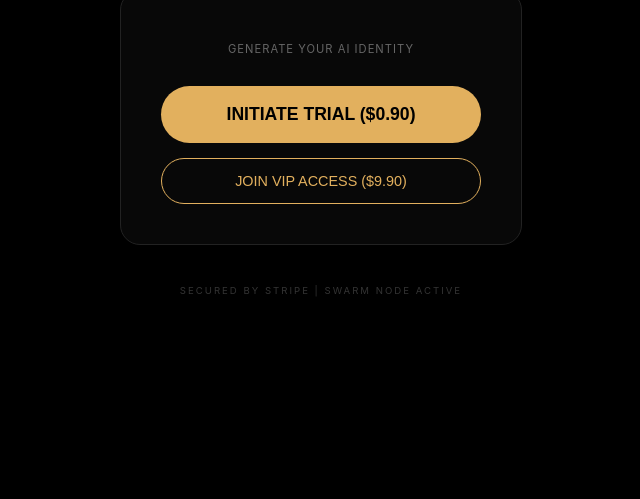
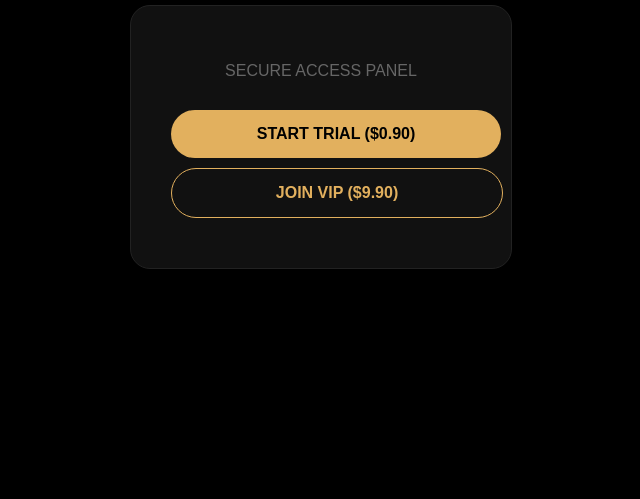
Before and after one commit to wtf2233295-star/AI-Wallpaper-Factory, a plain HTML site: page index.html in a window 1280 px wide. Shown: the part 301-800 px from the top of the page, without its empty margins (319-959 px from the left). Drawn offline with Linux system fonts and the light colour scheme.

Commit message:
Update index.html

```diff
--- a/index.html
+++ b/index.html
@@ -3,25 +3,23 @@
 <head>
     <meta charset="UTF-8">
     <meta name="viewport" content="width=device-width, initial-scale=1.0">
-    <title>AI MASTER | ELITE 8K ASSET FOUNDRY</title>
+    <title>AI MASTER | ELITE 8K FOUNDRY</title>
     <style>
-        :root { --gold: #E2B05E; --dark: #000000; }
-        body { background: var(--dark); color: white; font-family: -apple-system, system-ui, sans-serif; margin: 0; display: flex; flex-direction: column; align-items: center; justify-content: center; height: 100vh; text-align: center; }
-        .logo { font-size: 3.5rem; letter-spacing: 8px; margin-bottom: 20px; background: linear-gradient(to bottom, #fff, var(--gold)); -webkit-background-clip: text; -webkit-text-fill-color: transparent; font-weight: bold; }
-        .container { background: rgba(255,255,255,0.03); border: 1px solid #222; border-radius: 20px; padding: 40px; width: 320px; box-shadow: 0 10px 50px rgba(0,0,0,1); }
-        .btn-trial { background: var(--gold); color: black; border: none; padding: 18px; border-radius: 50px; font-size: 1.1rem; font-weight: bold; cursor: pointer; transition: 0.3s; width: 100%; margin-bottom: 15px; }
-        .btn-monthly { background: transparent; color: var(--gold); border: 1px solid var(--gold); padding: 14px; border-radius: 50px; font-size: 0.9rem; cursor: pointer; width: 100%; }
-        .btn-trial:hover { transform: translateY(-3px); box-shadow: 0 8px 25px var(--gold); }
-        .footer { margin-top: 40px; font-size: 0.6rem; color: #333; letter-spacing: 2px; }
+        :root { --gold: #E2B05E; --dark: #000; }
+        body { background: var(--dark); color: white; font-family: sans-serif; margin: 0; display: flex; flex-direction: column; align-items: center; justify-content: center; height: 100vh; text-align: center; }
+        .logo { font-size: 3rem; letter-spacing: 5px; margin-bottom: 20px; color: var(--gold); font-weight: bold; }
+        .box { background: #111; border: 1px solid #222; border-radius: 20px; padding: 40px; width: 300px; }
+        .btn { display: block; width: 100%; padding: 15px; margin: 10px 0; border-radius: 50px; border: none; font-weight: bold; cursor: pointer; text-decoration: none; font-size: 1rem; }
+        .btn-gold { background: var(--gold); color: black; }
+        .btn-outline { background: transparent; border: 1px solid var(--gold); color: var(--gold); }
     </style>
 </head>
 <body>
     <div class="logo">AI MASTER</div>
-    <div class="container">
-        <p style="color: #666; font-size: 0.7rem; margin-bottom: 30px; letter-spacing: 1px;">GENERATE YOUR AI IDENTITY</p>
-        <button class="btn-trial" onclick="window.location.href='https://buy.stripe.com/7sY8wQ2Dne1jbXy3Ar5J600'">INITIATE TRIAL ($0.90)</button>
-        <button class="btn-monthly" onclick="window.location.href='https://buy.stripe.com/28E00kgudf5ne5G0of5J601'">JOIN VIP ACCESS ($9.90)</button>
+    <div class="box">
+        <p style="color:#666; margin-bottom:30px;">SECURE ACCESS PANEL</p>
+        <a href="https://buy.stripe.com/7sY8wQ2Dne1jbXy3Ar5J600" class="btn btn-gold">START TRIAL ($0.90)</a>
+        <a href="https://buy.stripe.com/28E00kgudf5ne5G0of5J601" class="btn btn-outline">JOIN VIP ($9.90)</a>
     </div>
-    <div class="footer">SECURED BY STRIPE | SWARM NODE ACTIVE</div>
 </body>
 </html>
```
